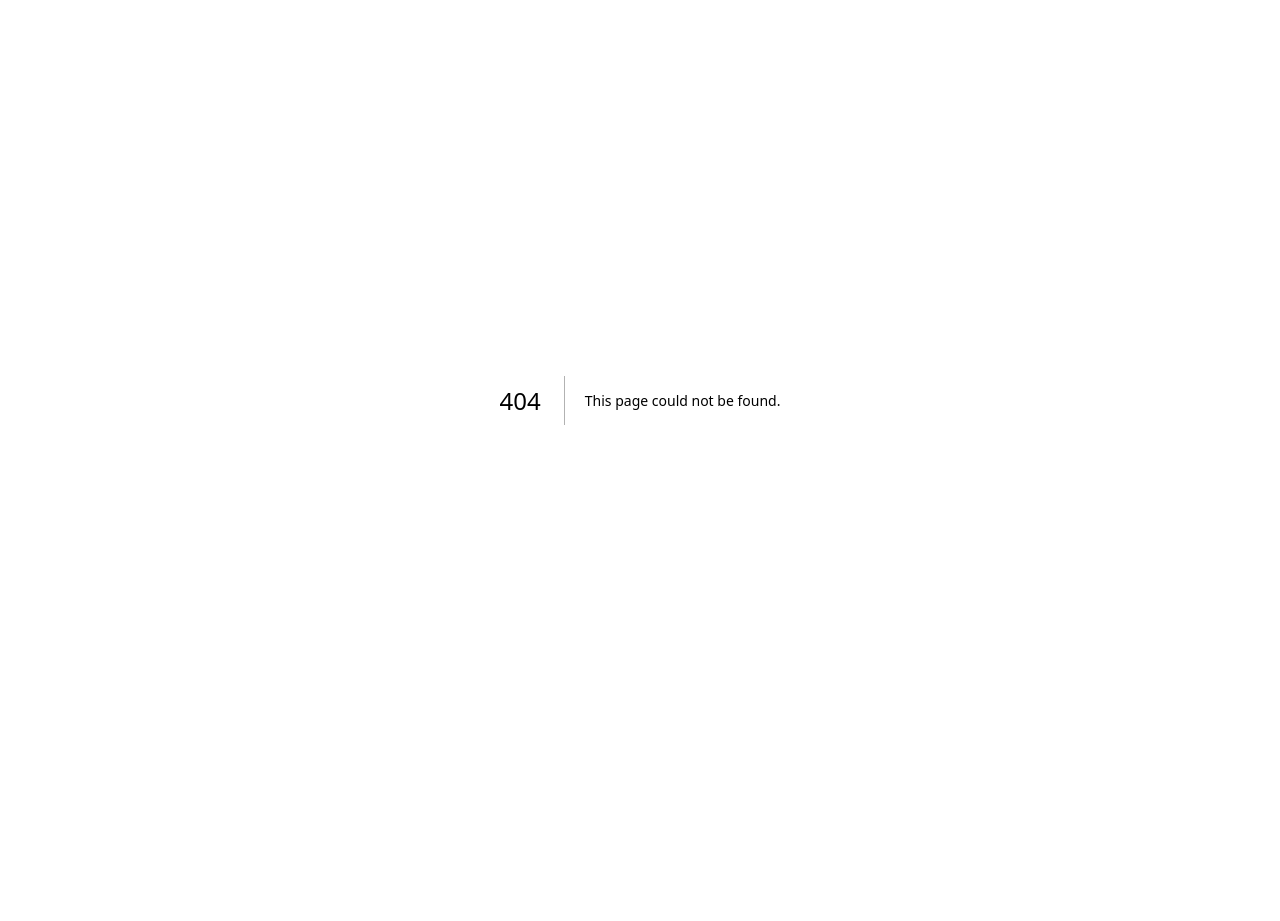
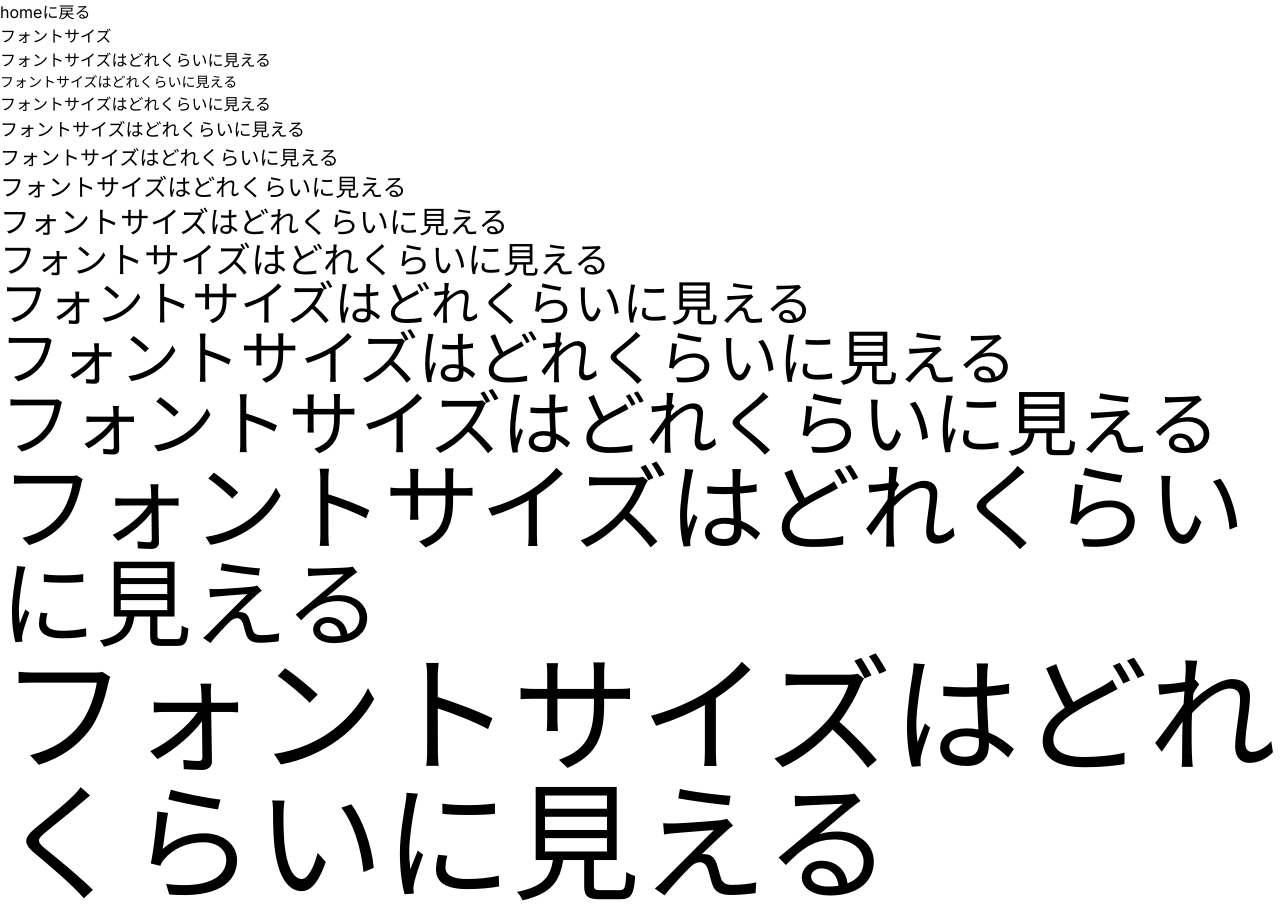
Before and after one commit to ai-biz20-sasaki/tailwind-storehouse, a Next.js app: page /fontsize in a window 1280 px wide. Before the commit this address had no page. Before the commit the page ends 800 px from the top, so only its background shows below. Built offline with nearby package versions, Linux system fonts and the light colour scheme.

Commit message:
home<->fontsizeページへの遷移を追加

```diff
--- /dev/null
+++ b/src/app/fontsize/page.tsx
@@ -0,0 +1,28 @@
+import Link from 'next/link';
+
+export default function fontsize() {
+  return (
+      <div>
+        <Link
+          href="/"
+          className=""
+        >
+          homeに戻る
+        </Link>
+        <p>フォントサイズ</p>
+        <p className="text-xm">フォントサイズはどれくらいに見える</p>
+        <p className="text-sm">フォントサイズはどれくらいに見える</p>
+        <p className="text-base">フォントサイズはどれくらいに見える</p>
+        <p className="text-lg">フォントサイズはどれくらいに見える</p>
+        <p className="text-xl">フォントサイズはどれくらいに見える</p>
+        <p className="text-2xl">フォントサイズはどれくらいに見える</p>
+        <p className="text-3xl">フォントサイズはどれくらいに見える</p>
+        <p className="text-4xl">フォントサイズはどれくらいに見える</p>
+        <p className="text-5xl">フォントサイズはどれくらいに見える</p>
+        <p className="text-6xl">フォントサイズはどれくらいに見える</p>
+        <p className="text-7xl">フォントサイズはどれくらいに見える</p>
+        <p className="text-8xl">フォントサイズはどれくらいに見える</p>
+        <p className="text-9xl">フォントサイズはどれくらいに見える</p>
+      </div>
+  )
+}
--- a/src/app/page.tsx
+++ b/src/app/page.tsx
@@ -1,9 +1,15 @@
+import Link from 'next/link';
+
 export default function Home() {
   return (
       <div>
-        <p>
-        test
-        </p>
+        <p>home</p>
+        <Link
+          href="/fontsize"
+          className=""
+        >
+          fontsize
+        </Link>
       </div>
   )
 }
```
